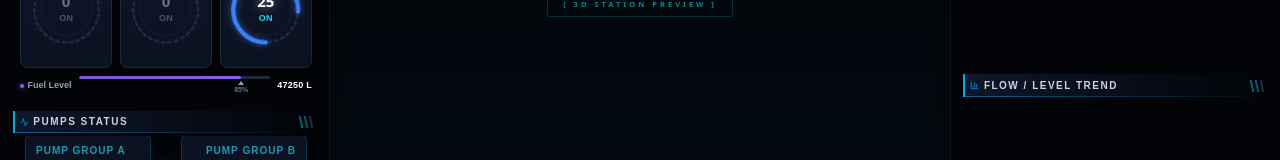
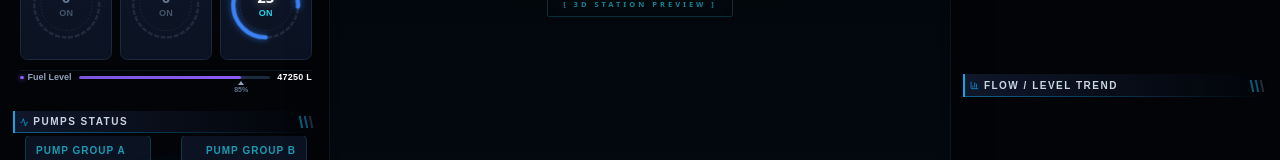
Before and after one commit to serafy0/station-dashboard, a Next.js app: page / in a window 1280 px wide. Shown: the part 333-493 px from the top of the page. Built offline with nearby package versions, Linux system fonts and the light colour scheme.

Commit message:
Update ES Panel

```diff
--- a/src/components/dashboard/ElectricalSystem.tsx
+++ b/src/components/dashboard/ElectricalSystem.tsx
@@ -40,7 +40,6 @@ export function ElectricalSystem() {
           statusText="47250 L"
           statusType="text"
           color="#8b5cf6"
-          className="border-t-0 mt-0 pt-0 items-center"
         />
       </div>
     </div>
```
